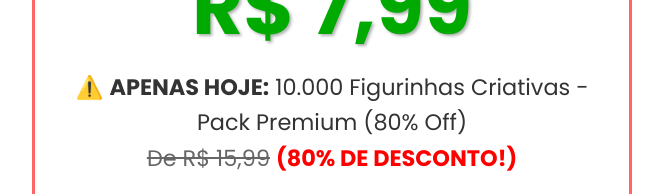
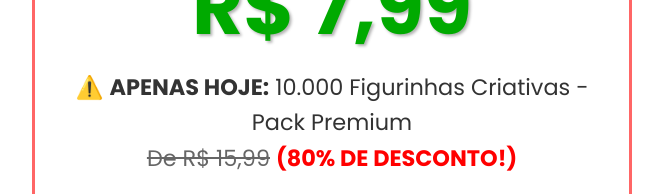
Before and after one commit to fubukidevs/figurinhas, a plain HTML site: page back6.html in a window 1280 px wide. Shown: the part 594-788 px from the top of the page, without its empty margins (308-971 px from the left). Drawn offline with Linux system fonts and the light colour scheme.

Commit message:
back6.html

```diff
--- a/back6.html
+++ b/back6.html
@@ -184,7 +184,7 @@
 
             <div class="preco">R$ 7,99</div>
 
-            <p>⚠️ <strong>APENAS HOJE:</strong> 10.000 Figurinhas Criativas - Pack Premium (80% Off)<br>
+            <p>⚠️ <strong>APENAS HOJE:</strong> 10.000 Figurinhas Criativas - Pack Premium<br>
             <del style="color: #666">De R$ 15,99</del> <strong style="color: #ff0000">(80% DE DESCONTO!)</strong></p>
         </div>
 
```
